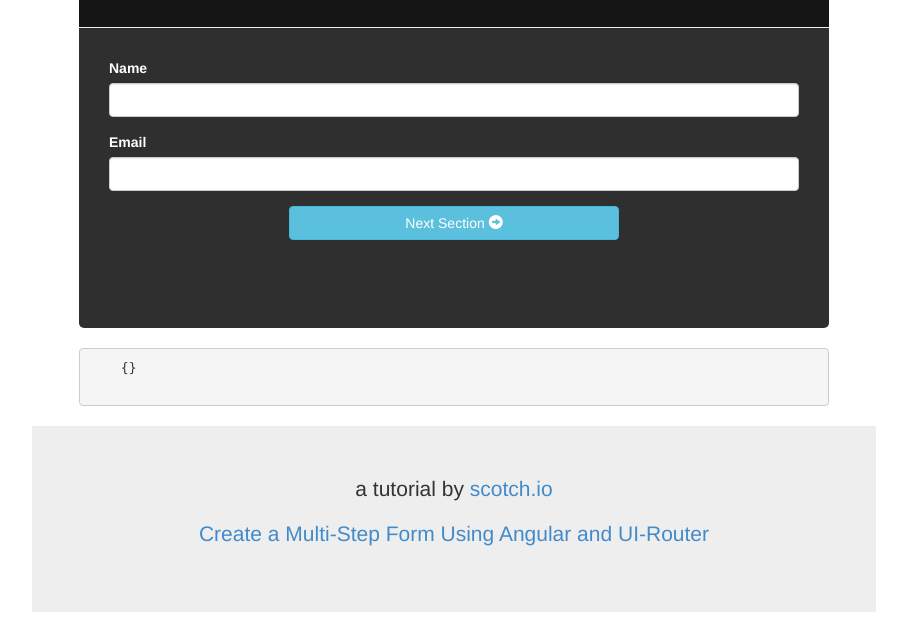
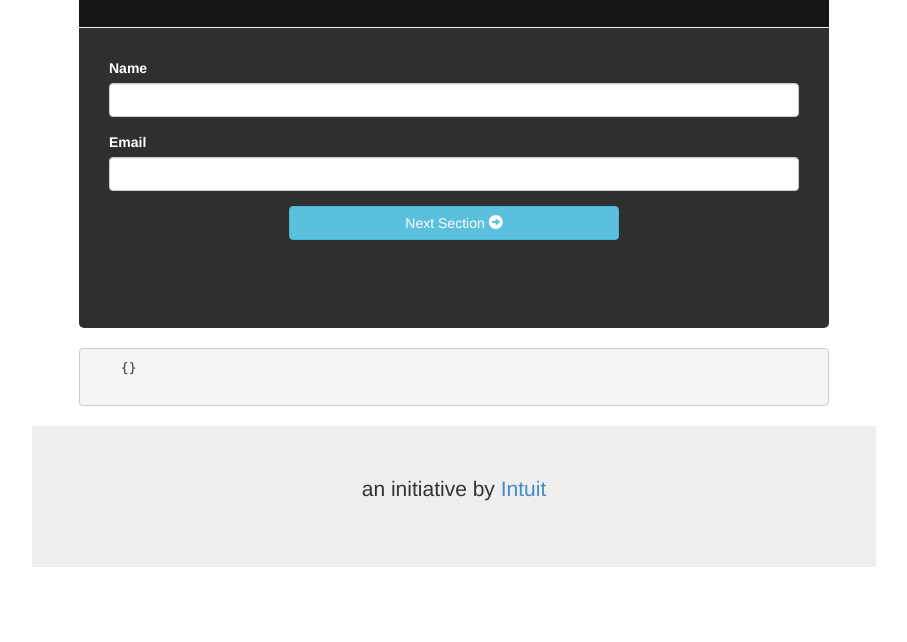
Before and after one commit to akaashanky/truIDLanding, a website: page index.html in a window 1280 px wide. Shown: the part 173-815 px from the top of the page, without its empty margins (186-1093 px from the left). Drawn offline with Linux system fonts and the light colour scheme.

Commit message:
html changes

```diff
--- a/index.html
+++ b/index.html
@@ -25,8 +25,7 @@
 <div class="row">
     <div class="col-sm-8 col-sm-offset-2">
     <div class="jumbotron text-muted text-center">
-        <p>a tutorial by <a href="http://scotch.io" target="_blank">scotch.io</a></p>
-        <p><a href="http://scotch.io/tutorials/javascript/angularjs-multi-step-form-using-ui-router">Create a Multi-Step Form Using Angular and UI-Router</a></p>
+        <p>an initiative by <a href="http://intuit.com" target="_blank">Intuit</a></p>
     </div>
     </div>
 </div>
```
